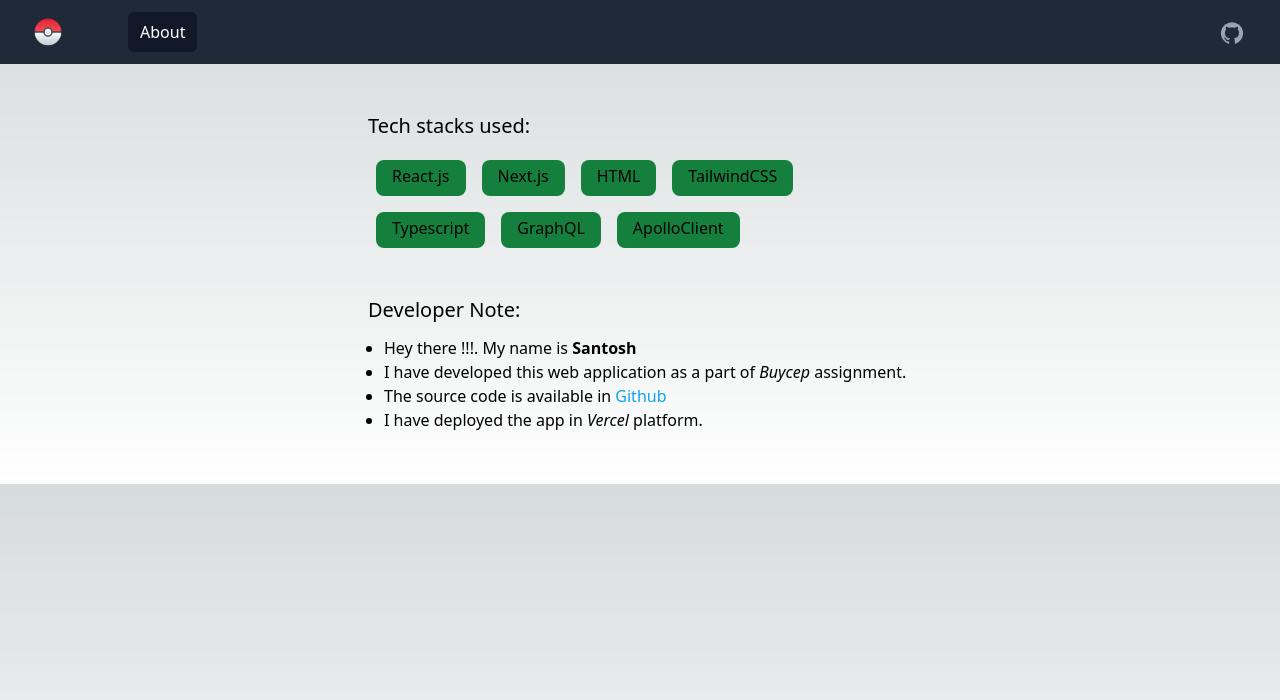
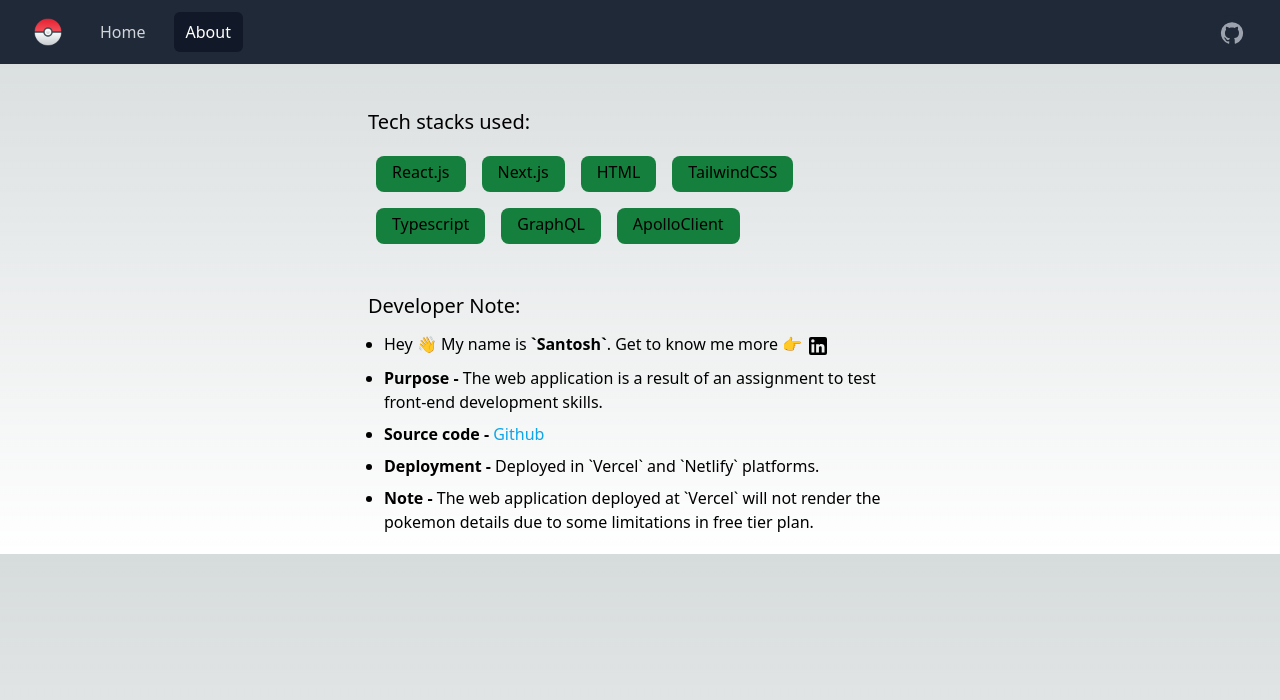
Before and after one commit to kgsantosh770/pokelog, a Next.js app: page /about in a window 1280 px wide. Shown: the top 700 px of the page. Built offline with nearby package versions, Linux system fonts and the light colour scheme; no server answers.

Commit message:
coding standard and ui enhancements

```diff
--- a/components/Chip.tsx
+++ b/components/Chip.tsx
@@ -1,5 +1,3 @@
-import React from 'react'
-
 interface IChipProps {
   chipText: string,
   className?: string,
--- a/components/Layout.tsx
+++ b/components/Layout.tsx
@@ -1,4 +1,4 @@
-import React from 'react'
+// imports from app
 import Navbar from './Navbar'
 
 interface ILayoutProps {
--- a/components/Navbar.tsx
+++ b/components/Navbar.tsx
@@ -1,21 +1,23 @@
+// imports from packages
+import Link from 'next/link';
+import { useState } from 'react'
 import { Close, GitHub, Menu } from '@mui/icons-material';
-import Link from 'next/link';
 import { useRouter } from 'next/router';
-import { useState } from 'react'
 
 const Navbar = () => {
 
-    const APP_NAME = process?.env?.NEXT_PUBLIC_APPNAME ?? ''
+    const APPNAME = process?.env?.NEXT_PUBLIC_APPNAME
+    const router = useRouter();
+    const navigationRoutes: string[] = ['home', 'about']
     const [isMobileMenuOpen, setIsMobileMenuOpen] = useState(false);
-    const navigationRoutes: string[] = [APP_NAME, 'about']
-    const router = useRouter();
 
+    // Converting navbar menu option to link element
     const NavigationLink = ({ href, text }: { href: string, text: string }) => {
-        const path = (href === `/${APP_NAME}`) ? '/' : href
+        const path = href === '/home' ? '/' : href
         const isActive = router.asPath === path
         return (
             <Link
-                href={href === "/home" ? "/" : path}
+                href={path}
                 type='button'
                 className={`
                     ${isActive ? "bg-gray-900 text-white" : "text-gray-300 hover:bg-gray-700 hover:text-white"}
@@ -23,12 +25,12 @@
                 `}
                 onClick={() => setIsMobileMenuOpen(false)}
             >
-
                 {text}
             </Link>
         );
     }
 
+    // set of navbar menus
     const NavigationMenus = () => {
         return (
             <>
@@ -63,13 +65,14 @@
 
                     {/* Non mobile menu */}
                     <div className="flex flex-1 items-center justify-center sm:items-stretch sm:justify-start">
-                        <div className="flex flex-shrink-0 items-center">
+                        <Link href="/" className="flex flex-shrink-0 items-center">
                             <img
                                 className="block h-8 w-auto"
                                 src="/pokeball.png"
                                 alt="Pokemon"
                             />
-                        </div>
+                            {APPNAME && <p className='ml-2 text-lg font-bold'>{APPNAME}</p>}
+                        </Link>
                         <div className="hidden sm:ml-6 sm:block">
                             <div className="flex space-x-4">
                                 <NavigationMenus />
@@ -80,7 +83,7 @@
                     {/* Github link on right side of navbar*/}
                     <div className="absolute inset-y-0 right-0 flex items-center pr-2 sm:static sm:inset-auto sm:ml-6 sm:pr-0">
                         <a
-                            href={process.env?.NEXT_PUBLIC_GITHUB_LINK ?? ''}
+                            href={process?.env?.NEXT_PUBLIC_GITHUB_LINK ?? ''}
                             target='blank'
                             type="button"
                             className="rounded-full bg-gray-800 p-1 text-gray-400 hover:text-white focus:outline-none focus:ring-2 focus:ring-white focus:ring-offset-2 focus:ring-offset-gray-800"
--- a/components/PokemonCard.tsx
+++ b/components/PokemonCard.tsx
@@ -1,7 +1,9 @@
-import React from 'react'
-import Chip from './Chip'
+// imports from packages
 import Link from 'next/link'
 import { IPokemon } from '@/lib/types'
+
+// imports from app
+import Chip from './Chip'
 
 const PokemonCard = ({ pokemon }: { pokemon: IPokemon }) => {
     return (
--- a/pages/_app.tsx
+++ b/pages/_app.tsx
@@ -1,7 +1,10 @@
 import '@/styles/globals.css'
 import type { AppProps } from 'next/app'
 import Layout from '../components/Layout'
+// imports from packages
 import { ApolloProvider } from '@apollo/client'
+
+// imports from app
 import apolloClient from '@/utils/api/services/apolloClient'
 
 export default function App({ Component, pageProps }: AppProps) {
--- a/pages/about.tsx
+++ b/pages/about.tsx
@@ -1,7 +1,10 @@
+// imports from packages
+import Head from "next/head"
+import { LinkedIn } from "@mui/icons-material"
+
+// imports from app
 import Chip from "@/components/Chip"
 import getPageTitle from "@/utils/getPageTitle"
-import { GitHub } from "@mui/icons-material"
-import Head from "next/head"
 
 const About = () => {
 
@@ -14,7 +17,7 @@
                 <title>{getPageTitle("About")}</title>
             </Head>
             <div className='py-3 px-4 max-w-xl mx-auto'>
-                <h1 className='text-xl font-bold mb-4 sm:text-3xl text-center uppercase'>{APP_NAME}</h1>
+                <h1 className='text-xl font-bold mb-3 sm:text-3xl text-center uppercase'>{APP_NAME}</h1>
                 <div className="flex flex-wrap">
                     <p className='text-xl mb-3 mt-5 font-medium basis-full'>Tech stacks used:</p>
                     {
@@ -26,13 +29,17 @@
                         ))
                     }
                 </div>
-                <div className="my-10">
+                <div className="mt-10">
                     <p className='text-xl mb-3 font-medium basis-full'>Developer Note:</p>
                     <ul className="list-disc ml-4">
-                        <li>Hey there !!!. My name is <b>Santosh</b></li>
-                        <li>I have developed this web application as a part of <i>Buycep</i> assignment.</li>
-                        <li>The source code is available in <a href="" className="text-sky-500">Github</a> </li>
-                        <li>I have deployed the app in <i>Vercel</i> platform.</li>
+                        <li className="mb-2">
+                            <span>Hey 👋 My name is <b>`Santosh`</b>. Get to know me more 👉 </span>
+                            <a href="https://www.linkedin.com/in/santoshkg/"><LinkedIn></LinkedIn></a>
+                        </li>
+                        <li className="mb-2"><b>Purpose - </b>The web application is a result of an assignment to test front-end development skills.</li>
+                        <li className="mb-2"><b>Source code - </b> <a href="" className="text-sky-500">Github</a> </li>
+                        <li className="mb-2"><b>Deployment - </b>Deployed in `Vercel` and `Netlify` platforms.</li>
+                        <li className="mb-2"><b>Note - </b>The web application deployed at `Vercel` will not render the pokemon details due to some limitations in free tier plan.</li>
                     </ul>
                 </div>
             </div>
--- a/pages/detail/[id].tsx
+++ b/pages/detail/[id].tsx
@@ -1,13 +1,18 @@
+// imports from packages
+import Head from 'next/head'
+import { useState } from 'react'
+
+//imports from app
 import Chip from '@/components/Chip'
 import Popup from '@/components/Popup'
 import getPageTitle from '@/utils/getPageTitle'
-import Head from 'next/head'
 import { IPokemon, IPokemonsQueryData, ISinglePokemon, ISinglePokemonQueryData } from '@/lib/types'
-import { useState } from 'react'
 import { queryEvolutions, queryIdsAndNames, querySinglePokemon } from '@/utils/api/services/apolloQuery'
 
+// generate static paths for the first set (count specified in env file) of data at build time
 export const getStaticPaths = async () => {
     const count: string | undefined = process.env?.NEXT_PUBLIC_SINGLE_POKEMON_PRELOAD_COUNT
+
     const { data, error }: IPokemonsQueryData = await queryIdsAndNames(count)
     const pokemons = data?.pokemons
 
@@ -23,6 +28,7 @@
     }
 }
 
+// generate static data for the paths generated at build time
 export const getStaticProps = async ({ params }: { params: { id: string, name: string } }) => {
     let props
     const { data, error }: ISinglePokemonQueryData = await querySinglePokemon(params.id, params.name)
@@ -44,13 +50,13 @@
 const Details = ({ pokemon }: { pokemon: ISinglePokemon }) => {
 
     const subtitlesStyle = "mb-1 text-md uppercase text-white"
-    const [isPopupOpen, setIsPopupOpen] = useState(false)
+    const [isPopupOpen, setIsPopupOpen] = useState<boolean>(false)
     const [error, setError] = useState<string | null>(null)
-    const [loading, setLoading] = useState(false)
+    const [loading, setLoading] = useState<boolean>(false)
     const [evolutions, setEvolutions] = useState<IPokemon[] | undefined>()
 
-    // properties using the chip component
-    function Property({ property, propertyValue }: { property: string, propertyValue: string[] }) {
+    // element for properties with the chip component
+    const Property = ({ property, propertyValue }: { property: string, propertyValue: string[] }) => {
         return propertyValue.length > 0 ?
             (<div className="mt-5">
                 <p className={`mb-3 capitalize ${subtitlesStyle}`}>{property} :</p>
@@ -70,7 +76,7 @@
     }
 
     // open popup and fetch the evolutions data
-    const handleEvolutionButtonClick = async () => {
+    async function handleEvolutionButtonClick() {
         setError(null)
         setEvolutions([])
         setLoading(true)
--- a/pages/index.tsx
+++ b/pages/index.tsx
@@ -68,15 +68,13 @@
       pokemonsToShow.length < 20 && setLastPage(currentPage)
   }, [pokemonsToShow])
 
-  const d = [1, 2, 3, 4, 5, 6, 7, 8, 9, 10]
-
   return (
     <>
       <Head>
         <title>{getPageTitle()}</title>
       </Head>
       <main className="mx-10 md:mx-14 lg:mx-20 mt-5 mb-10">
-        <h1 className="text-3xl font-bold text-white mb-10 text-center">Pokemons</h1>
+        <h1 className="text-2xl sm:text-3xl font-bold text-white mb-10 sm:mb-16 text-center">Pokemon Catalogs</h1>
         {
           lastPage && lastPage < currentPage ?
             <p className="text-center">No results found</p> :
@@ -85,7 +83,7 @@
                 loading ?
                   <>
                     {
-                      d.map((value) => <PokemonCardSkeleton key={value} />)
+                      Array.from(Array(20).keys()).map((value) => <PokemonCardSkeleton key={value} />)
                     }
                   </> :
                   <>
```
Also changed, not shown: components/Pager.tsx (+31 -30 lines), components/Popup.tsx (+13 -4 lines).
